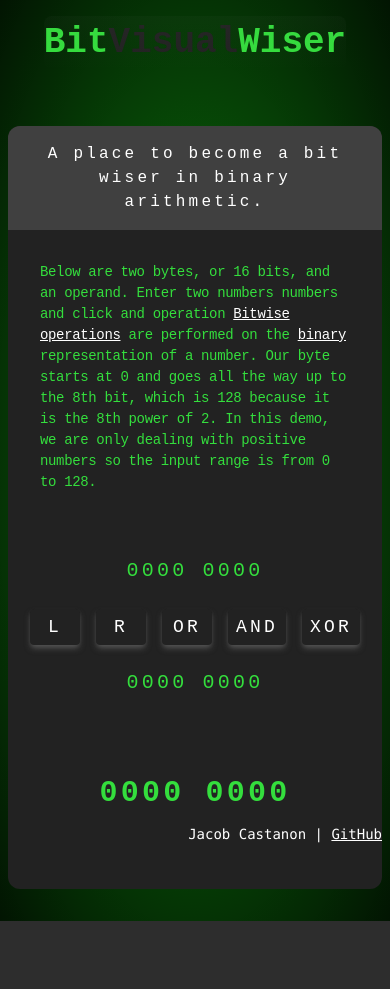
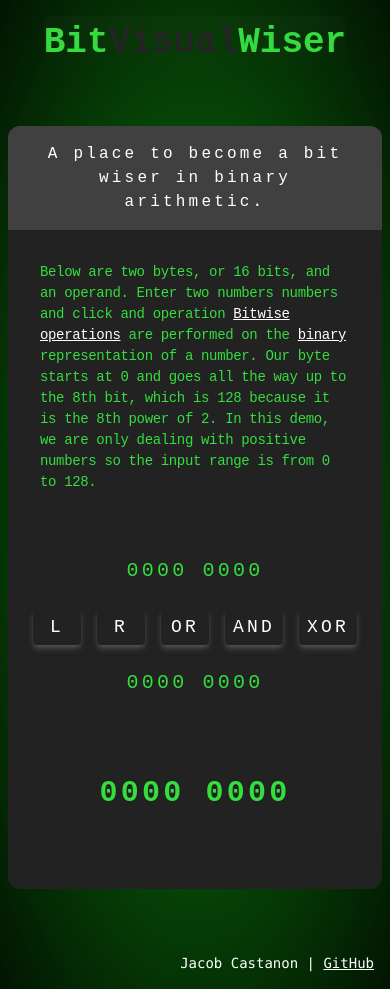
Before and after one commit to jacastanon01/BitVisualWise, a React (Vite) app: page / in a window 390 px wide. Before the commit the page ends 921 px from the top, so only its background shows below. Built offline with nearby package versions, Linux system fonts and the light colour scheme.

Commit message:
changes related to responsiveness

```diff
--- a/src/App.tsx
+++ b/src/App.tsx
@@ -3,7 +3,7 @@ import Home from './components/Home';
 
 function App() {
   return (
-    <div className='container min-h-[75dvh] p-4 md:mx-auto px-2 sm:px-4 lg:px-24'>
+    <div className='relative container min-h-[75dvh] p-4 md:mx-auto px-2 sm:px-8 md:px-16'>
       <Home />
       <Footer />
     </div>
--- a/src/components/Footer/index.tsx
+++ b/src/components/Footer/index.tsx
@@ -1,7 +1,7 @@
 import Anchor from '../shared/Anchor';
 
 const Footer = () => (
-  <footer className='fixed bottom-0 right-0 w-full font-mono'>
+  <footer className='bottom-0 right-0 font-mono z-0'>
     <div className='container mx-auto flex justify-end px-2 sm:px-4 lg:px-24'>
       <p className='text-sm text-white'>
         Jacob Castanon |{' '}
--- a/src/components/Home/index.tsx
+++ b/src/components/Home/index.tsx
@@ -2,12 +2,10 @@ import InputShell from '../InputShell';
 import Title from '../Title';
 
 const Home = () => (
-  <>
-    <main className='font-ubuntu mb-4 overflow-hidden'>
-      <Title />
-      <InputShell />
-    </main>
-  </>
+  <main className='relative font-ubuntu mb-16 overflow-hidden'>
+    <Title />
+    <InputShell />
+  </main>
 );
 
 export default Home;
--- a/src/components/InputShell/BitInputControls.tsx
+++ b/src/components/InputShell/BitInputControls.tsx
@@ -2,16 +2,16 @@ import InputWrapper from './InputWrapper';
 import OperationButtons from './OperationButtons';
 
 const BitInputControls = () => (
-  <div className='mt-16 size-full flex max-md:mx-auto flex-col justify-around items-center md:items-center text-xl md:text-3xl lg:flex-row'>
-    <section>
+  <div className='mt-16 size-full flex max-md:mx-auto flex-col justify-between items-center md:items-center text-xl md:text-3xl lg:flex-row'>
+    <section className=''>
       <InputWrapper name='value' />
     </section>
 
-    <section className='max-lg:my-4 max-md:order-0'>
+    <section className=' max-lg:my-4 max-md:order-0'>
       <OperationButtons />
     </section>
 
-    <section>
+    <section className=''>
       <InputWrapper name='otherValue' />
     </section>
   </div>
--- a/src/components/InputShell/InputWrapper.tsx
+++ b/src/components/InputShell/InputWrapper.tsx
@@ -46,7 +46,7 @@ function InputWrapper({ name }: IBitInputProps) {
   const handleBlur = () => setActiveInput(null);
 
   return (
-    <div className=' md:max-w-48'>
+    <div className='flex flex-shrink-0'>
       <div onClick={handleFocus} className='flex items-center'>
         {activeInput?.name == name ? (
           <label htmlFor={name}>
@@ -65,7 +65,7 @@ function InputWrapper({ name }: IBitInputProps) {
                   : createBitWrapper(0).toInt()
               }
               onChange={handleChange}
-              className='text-shellbg pr-0 w-full border-none rounded bits focus:outline-none focus:border'
+              className='text-shellbg pr-0 border-none rounded bits focus:outline-none focus:border'
             />
           </label>
         ) : (
--- a/src/components/InputShell/OperationButtons.tsx
+++ b/src/components/InputShell/OperationButtons.tsx
@@ -28,7 +28,7 @@ function OperationButtons() {
           className={`size-full bg-transparent border-0 rounded ${
             operator == symbol
               ? 'text-shellgreen backdrop-opacity-20 cursor-default'
-              : 'text-white px-2 py-1 shadow-neutral-600 text-lg md:text-2xl shadow-md hover:opacity-80'
+              : 'text-white px-2 py-1 shadow-neutral-600 text-lg lg:text-2xl shadow-md hover:opacity-80'
           }`}
         >
           {operator == symbol ? symbol : key}
@@ -43,7 +43,7 @@ function OperationButtons() {
   };
 
   return (
-    <section className='flex justify-center items-center md:gap-2'>
+    <section className='flex justify-center items-center flex-shrink-0 md:gap-2'>
       {generateButtons()}
     </section>
   );
--- a/src/components/InputShell/index.tsx
+++ b/src/components/InputShell/index.tsx
@@ -5,12 +5,12 @@ import ResultByte from './ResultByte';
 function InputShell() {
   return (
     <section className=' bits z-20 mt-14 rounded-xl'>
-      <header className='md:h-16 p-4 flex items-center justify-center bg-neutral-700 text-white rounded-t-xl'>
+      <header className='p-4 flex items-center justify-center bg-neutral-700 text-white rounded-t-xl'>
         <p className='text-center font-light leading-normal whitespace-pre text-wrap md:text-xl'>
           A place to become a bit wiser in binary arithmetic.
         </p>
       </header>
-      <div className='flex-col flex justify-around p-8'>
+      <div className='flex-col size-full flex justify-between p-8'>
         <Introduction />
         <BitInputControls />
         <ResultByte />
--- a/src/index.css
+++ b/src/index.css
@@ -53,6 +53,6 @@ input[type='number']::-webkit-inner-spin-button {
 }
 
 .fixed-btn {
-  flex: 0 0 50px;
+  flex: 0 0 3rem;
   margin: 0.5rem;
 }
```
